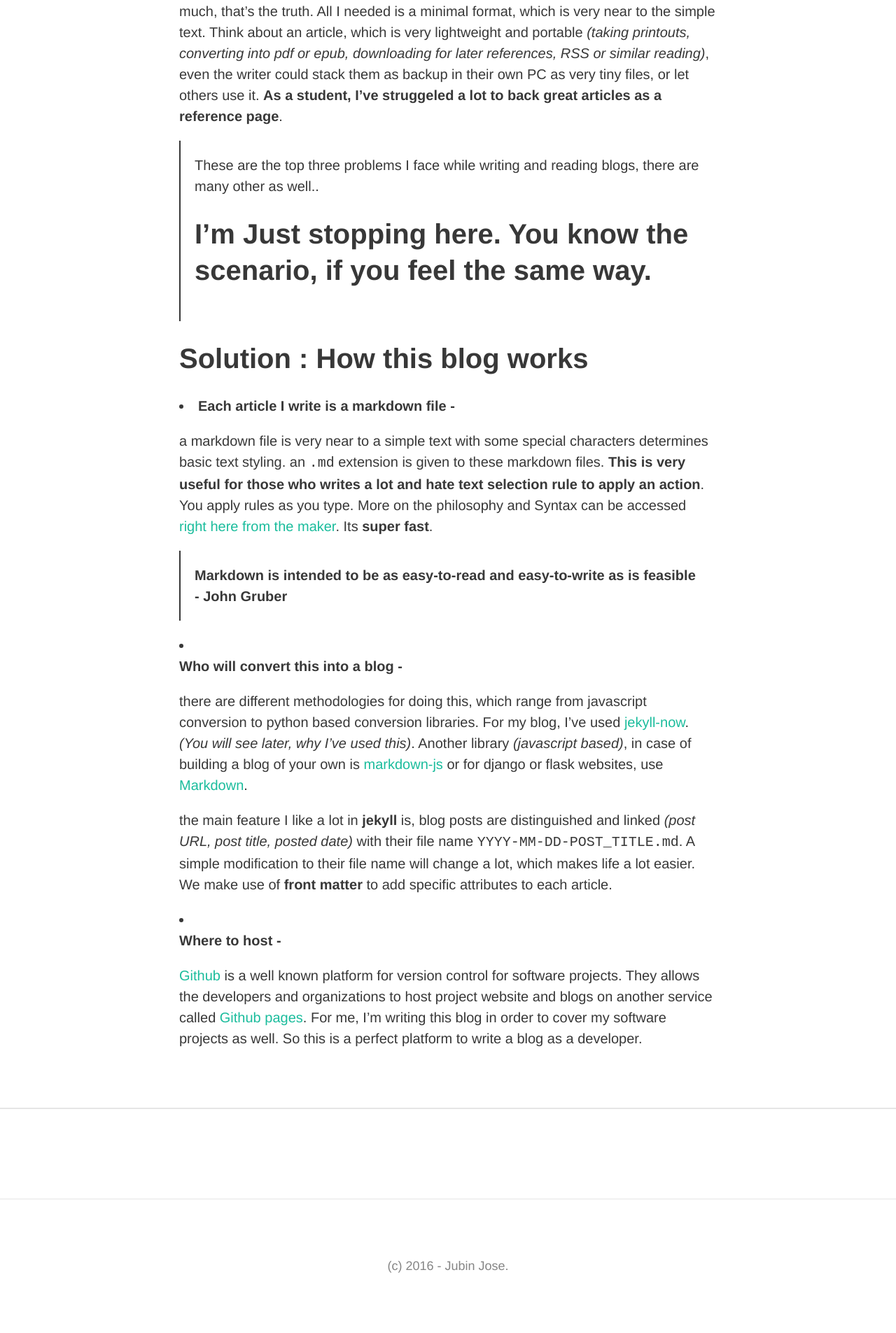
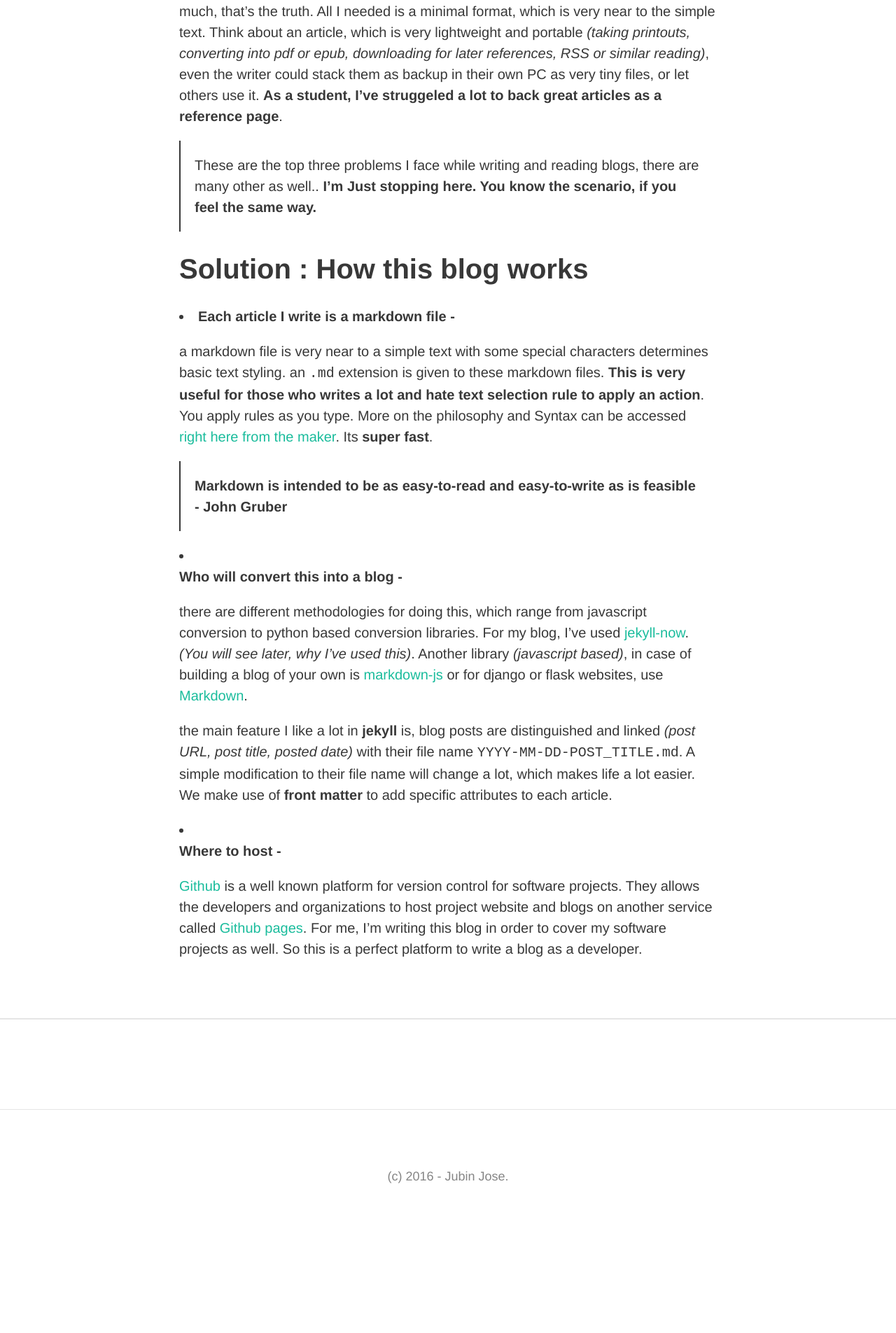
Before and after one commit to freakeinstein/freakeinstein.github.io, a Jekyll site: the page built from _posts/2016-05-24-I-struggled-a-lot-to-get-started-this-first-article-as a-minimalist-How-I-decided-best-suitable-tools-for-me.md, in a window 1280 px wide. Shown: the part 1466-3371 px from the top of the page at 70% size. Built offline with Jekyll 4.4.1, drawn with Linux system fonts in a browser that asks for light colours; nearby versions of some CDN libraries; some web fonts are replaced; comment, search, counter and statistics services are not loaded; after the commit the page ends 3243 px from its top, so only the background shows below that.

```diff
--- a/_posts/2016-05-24-I-struggled-a-lot-to-get-started-this-first-article-as a-minimalist-How-I-decided-best-suitable-tools-for-me.md
+++ b/_posts/2016-05-24-I-struggled-a-lot-to-get-started-this-first-article-as a-minimalist-How-I-decided-best-suitable-tools-for-me.md
@@ -23,7 +23,7 @@ Lets go through the curation process
   this is very important for me, and you may argue by saying, "blogging services got simple mechanisms to do this". I've used different free blogging platforms, and they all have their own content management systems. That's good. But, I don't need that much, that's the truth. All I needed is a minimal format, which is very near to the simple text. Think about an article, which is very lightweight and portable *(taking printouts, converting into pdf or epub, downloading for later references, RSS or similar reading)*, even the writer could stack them as backup in their own PC as very tiny files, or let others use it. **As a student, I've struggeled a lot to back great articles as a reference page**.
 
 > These are the top three problems I face while writing and reading blogs, there are many other as well..
-> ## I'm Just stopping here. You know the scenario, if you feel the same way.
+> **I'm Just stopping here. You know the scenario, if you feel the same way.**
 
 
 Solution : How this blog works
```
